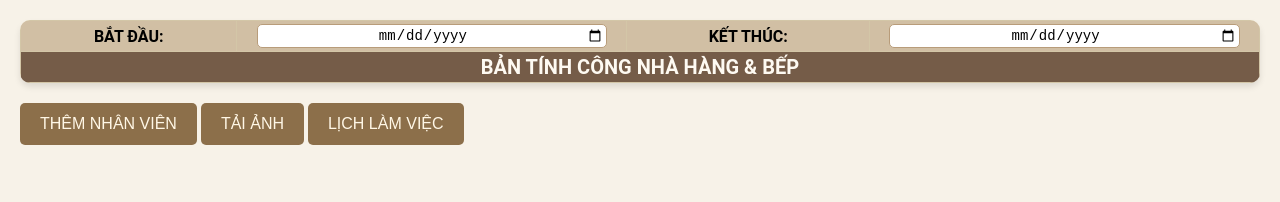
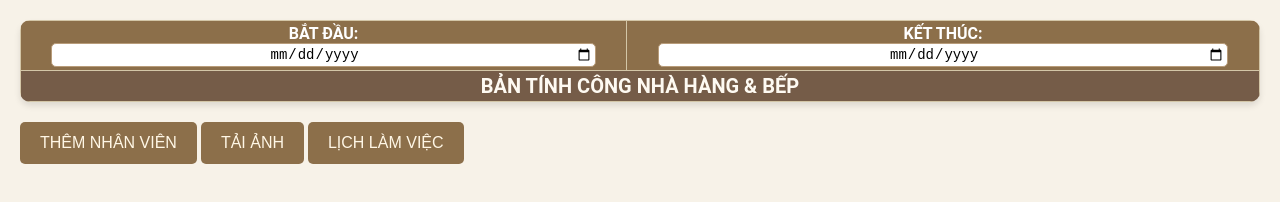
Before and after one commit to phongkdo/SeaGarden, a plain HTML site: page Labor Count.html in a window 1280 px wide. Drawn offline with nearby package versions, Linux system fonts and the light colour scheme.

Commit message:
Add files via upload

```diff
--- a/Labor Count.html
+++ b/Labor Count.html
@@ -77,6 +77,9 @@
          background-color: #d1bfa4; /* Warm beige */
          font-weight: bold;
          text-align: center;
+		 font-family: Roboto;
+		 color:white;
+		 background-color: #8c6f4a; /* Medium brown */
          }
          .add-row-btn {
          margin-top: 20px;
@@ -143,10 +146,10 @@
       <table id="datepick">
          <thead>
             <tr class="date-row">
-               <td><label for="beginDate">BẮT ĐẦU:</label></td>
-               <td><input type="date" id="beginDate"></td>
-               <td><label for="endDate">KẾT THÚC:</label></td>
-               <td><input type="date" id="endDate"></td>
+               <td><label for="beginDate">BẮT ĐẦU:</label>
+               <input type="date" id="beginDate"></td>
+               <td><label for="endDate">KẾT THÚC:</label>
+               <input type="date" id="endDate"></td>
             </tr>
             <tr>
                <th colspan="20" class="header">BẢN TÍNH CÔNG NHÀ HÀNG & BẾP</th>
```
